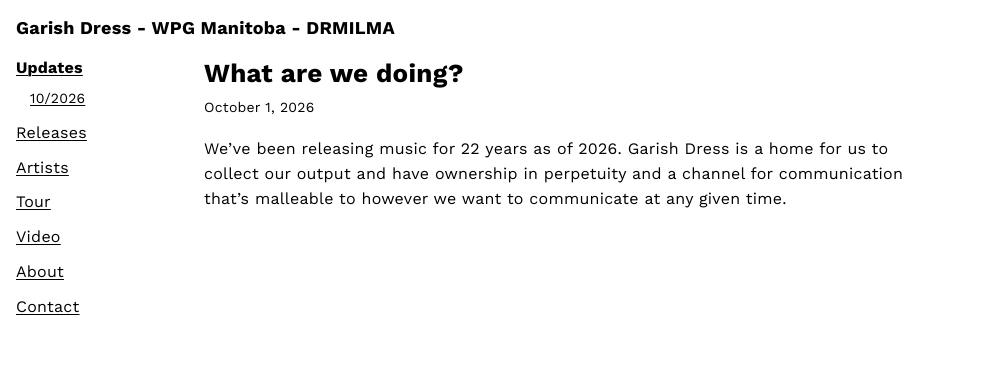
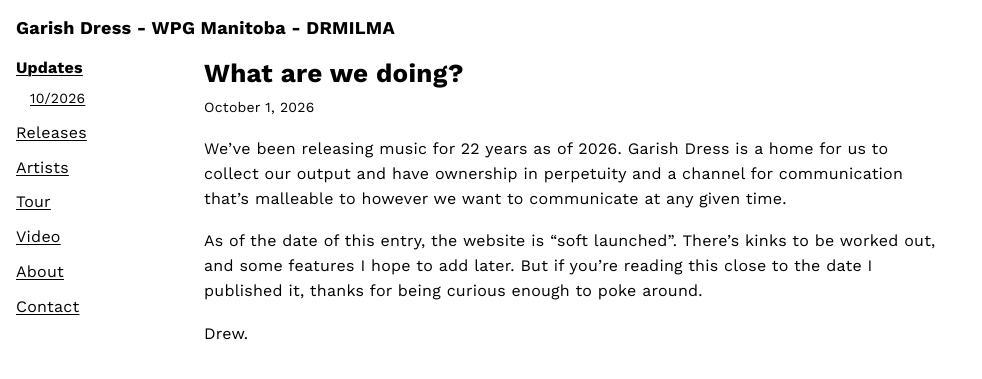
Before and after one commit to DCRIEKMAN/garish-dress, a Jekyll site: the page built from _posts/2026-10-01-what-are-we-doing.md, in a window 1280 px wide. Shown: the top 379 px of the page, without its empty margins (0-982 px from the left). Built offline with Jekyll 4.4.1, drawn with Linux system fonts in a browser that asks for light colours.

Commit message:
Update _posts/2026-10-01-what-are-we-doing.md (via Pages CMS)

```diff
--- a/_posts/2026-10-01-what-are-we-doing.md
+++ b/_posts/2026-10-01-what-are-we-doing.md
@@ -3,3 +3,7 @@
 date: 2026-10-01
 ---
 We've been releasing music for 22 years as of 2026. Garish Dress is a home for us to collect our output and have ownership in perpetuity and a channel for communication that's malleable to however we want to communicate at any given time.
+
+As of the date of this entry, the website is "soft launched". There's kinks to be worked out, and some features I hope to add later. But if you're reading this close to the date I published it, thanks for being curious enough to poke around.
+
+Drew.
```
